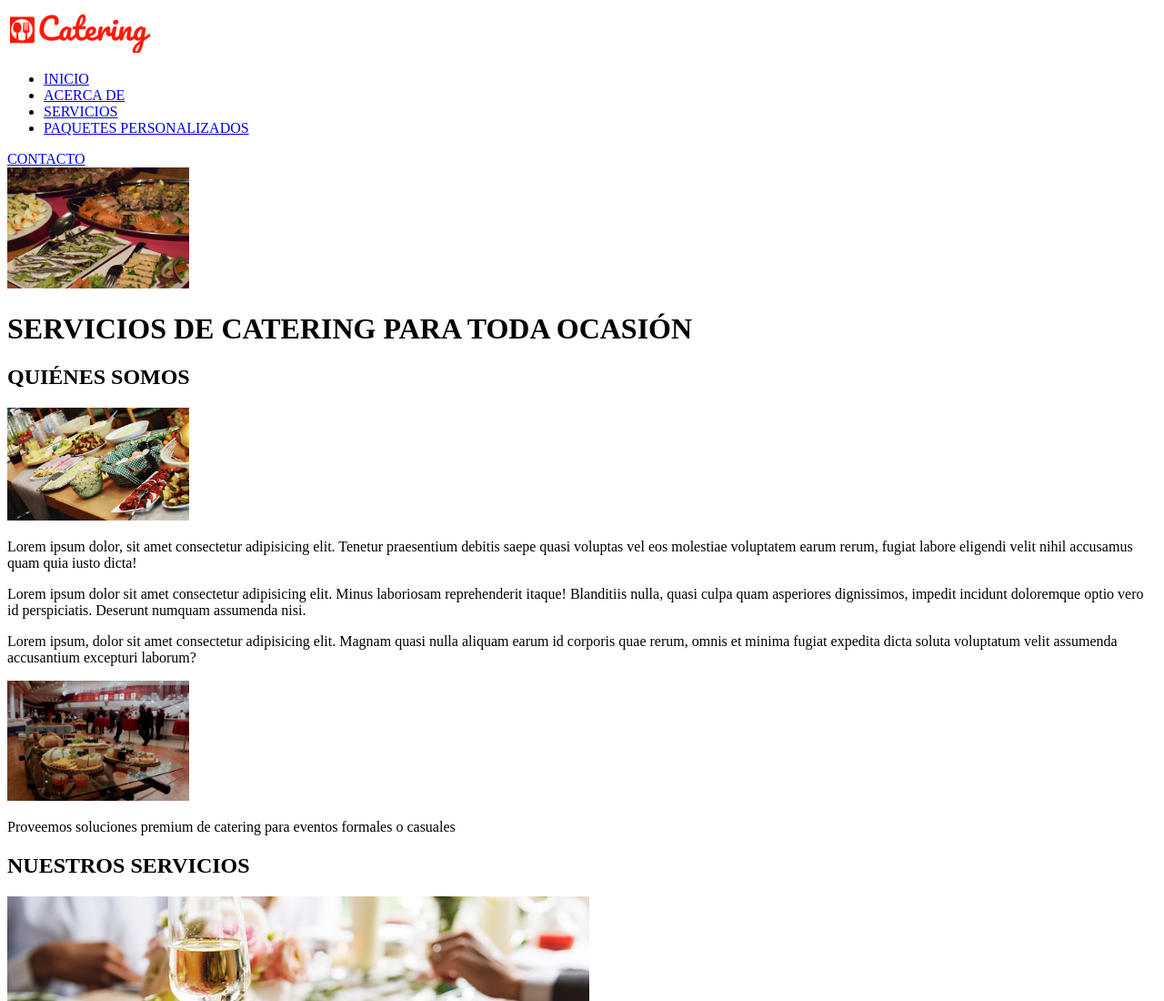
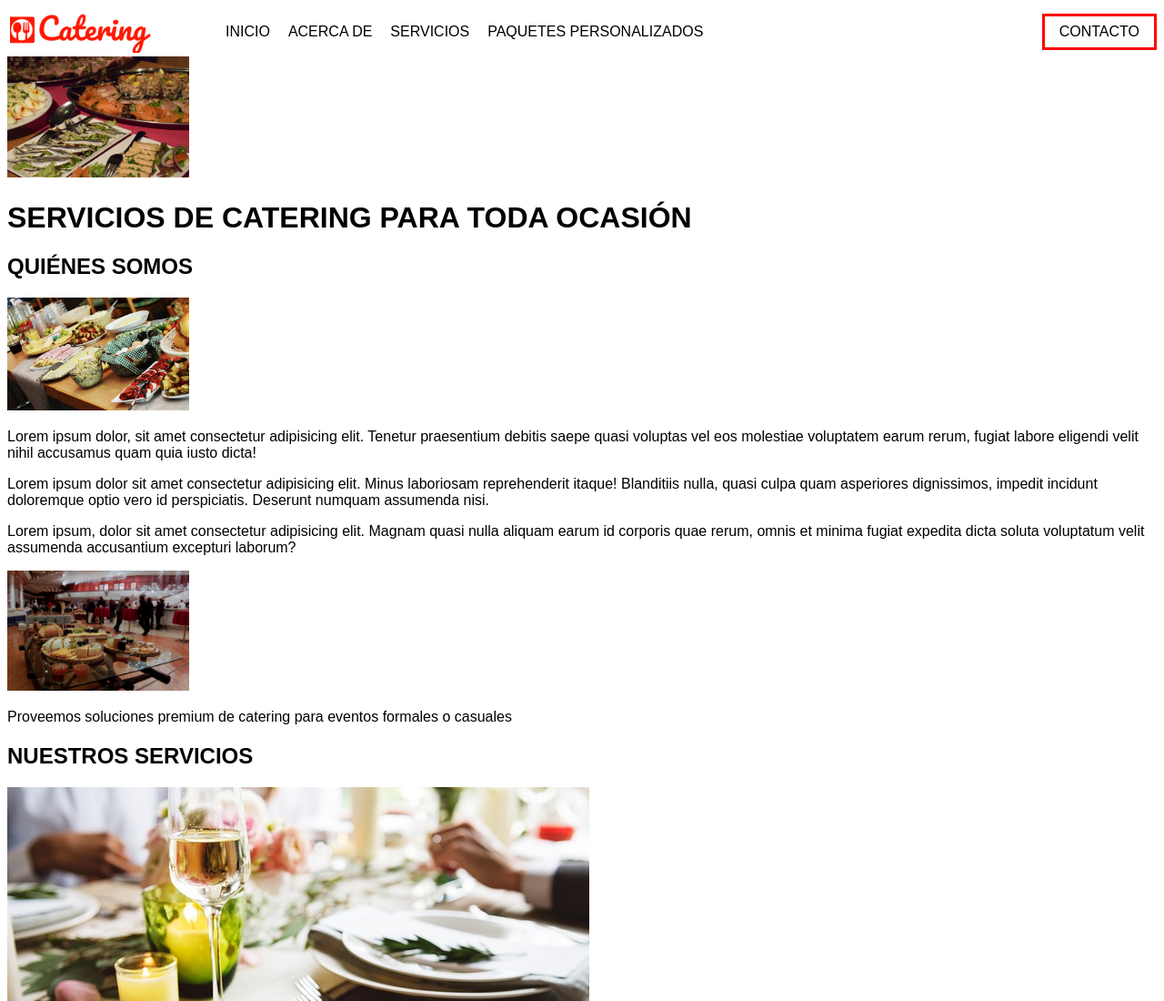
Before and after one commit to PiCab-LP/Reto-03-Semana-4, a plain HTML site: page index.html in a window 1280 px wide. Shown: the top 1100 px of the page at 91% size. Drawn offline with Linux system fonts and the light colour scheme.

Commit message:
nav commit

```diff
--- a/index.html
+++ b/index.html
@@ -4,6 +4,7 @@
     <meta charset="UTF-8">
     <meta name="viewport" content="width=device-width, initial-scale=1.0">
     <title>Catering</title>
+    <link rel="stylesheet" href="stylesheet.css">
 </head>
 
 <body>
@@ -12,13 +13,13 @@
             <img src="images/logo.png" alt="logo de catering">
         </a>
         <nav>
-            <ul>
+            <ul class="nav">
                 <li><a href="#">INICIO</a></li>
                 <li><a href="#">ACERCA DE</a></li>
                 <li><a href="#">SERVICIOS</a></li>
                 <li><a href="#">PAQUETES PERSONALIZADOS</a></li>
             </ul>
-            <div>
+            <div class="contact">
                 <a href="#">CONTACTO</a>
             </div>
         </nav>
--- /dev/null
+++ b/stylesheet.css
@@ -0,0 +1,38 @@
+body{
+    font-family: Arial, Helvetica, sans-serif;
+}
+
+header{
+    display: flex;
+    gap: 20px;
+}
+
+nav{
+    display: flex;
+    justify-content: space-between;
+    flex: 1;
+    align-items: center;
+}
+
+.nav{
+    display: flex;
+    justify-content: center;
+    gap: 20px;
+    list-style: none;
+    align-items: center;
+}
+
+
+
+.nav li a {
+    text-decoration: none;
+    color: black;
+}
+
+.contact a {
+    text-decoration: none;
+    color: black;
+    border: 3px solid red;
+    padding: 8px 16px;
+    display: inline-block;
+}
```
